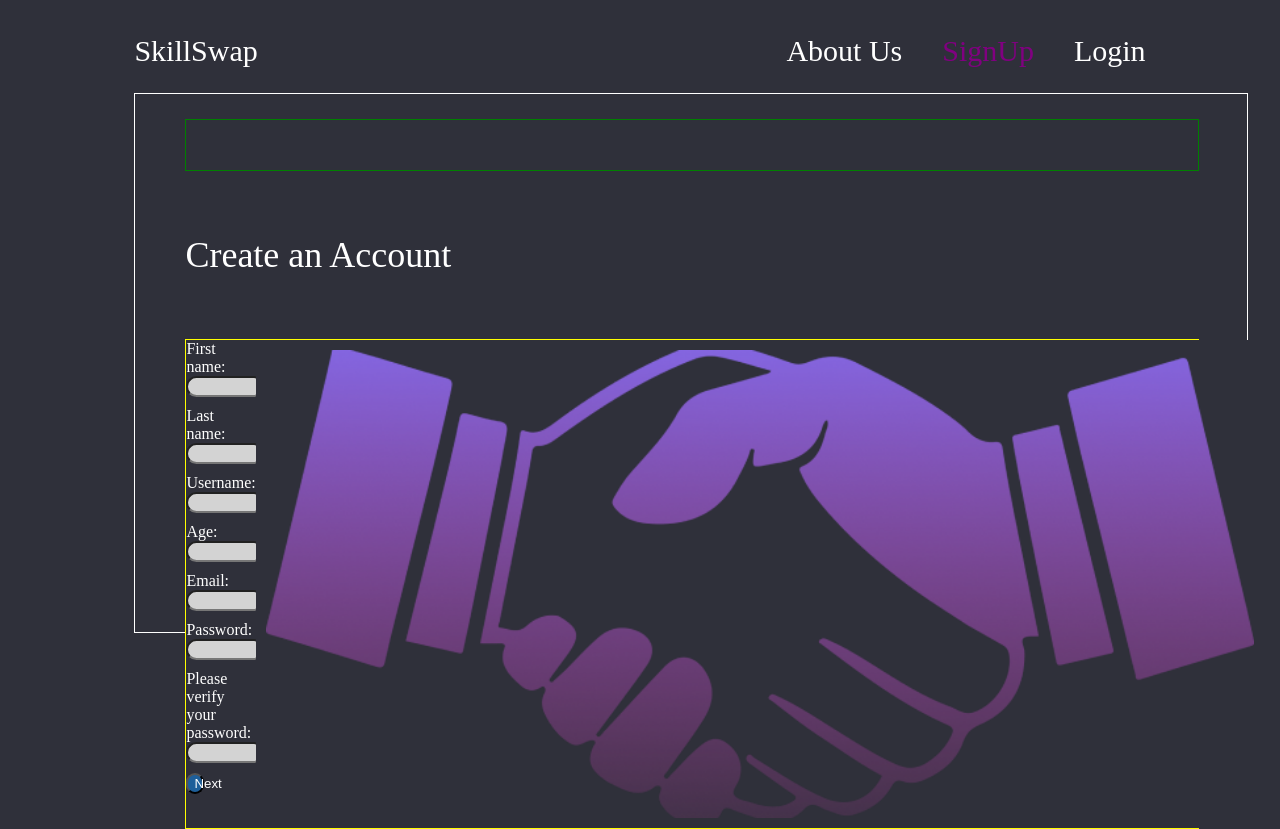
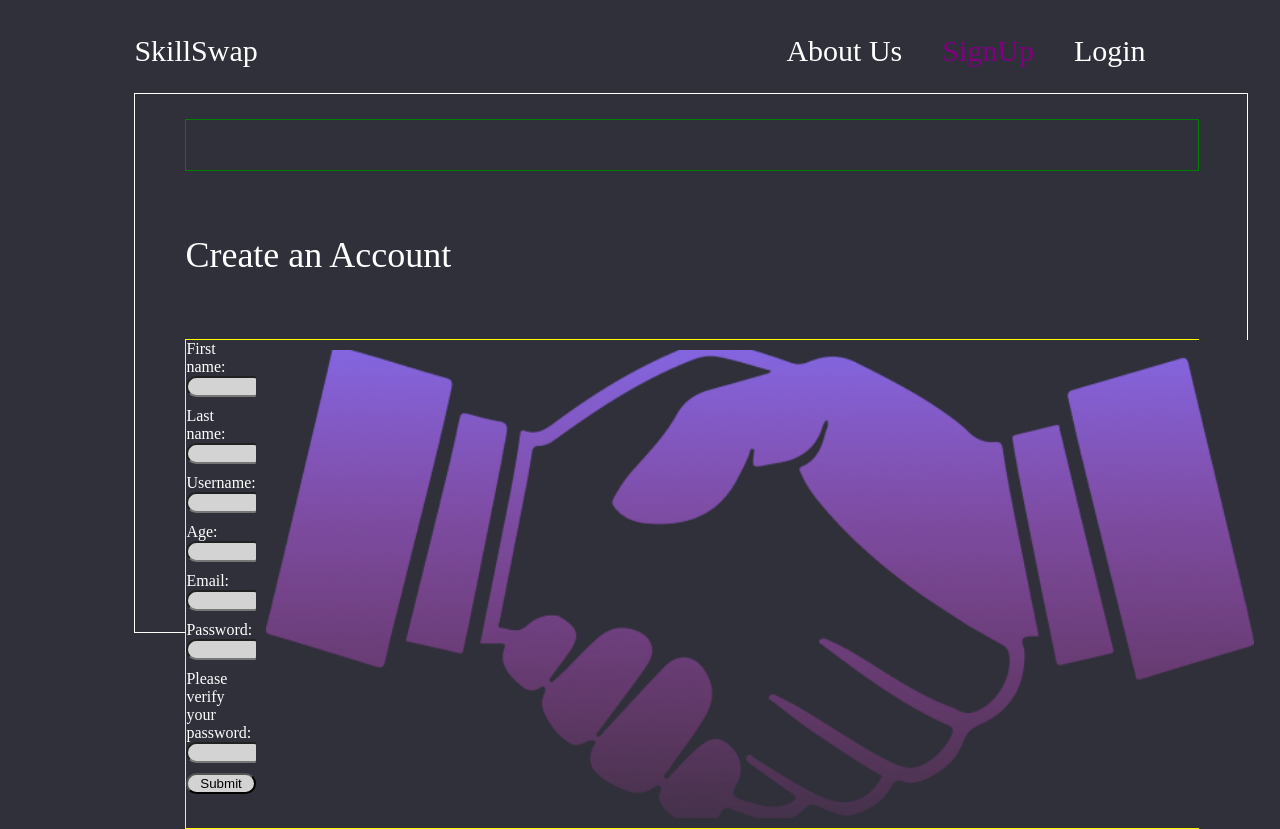
Before and after one commit to Adriana2288/skillswap-frontend, a React (Create React App) app: page /signup in a window 1280 px wide. Built offline with nearby package versions, Linux system fonts and the light colour scheme.

Commit message:
updated css

```diff
--- a/src/App.js
+++ b/src/App.js
@@ -36,14 +36,8 @@ import Profile from "./components/Profile";
 import LogIn from "./components/LogIn";
 import AboutUs from "./components/AboutUs";
 import Landing from "./components/LandingPage";
-import React, { useRef, useEffect } from "react";
-import {
-  BrowserRouter,
-  NavLink,
-  Switch,
-  Route,
-  useLocation,
-} from "react-router-dom";
+import React, { useRef } from "react";
+import { BrowserRouter, NavLink, Switch, Route } from "react-router-dom";
 import "./App.css";
 
 function App() {
@@ -123,11 +117,11 @@ function App() {
 }
 
 function AllRoutes({ hideMenu }) {
-  let location = useLocation();
+  /*let location = useLocation();
   useEffect(() => {
     hideMenu();
   }, [location]);
-
+  */
   return (
     <Switch>
       <Route path="/AboutUs" component={AboutUs}></Route>
--- a/src/components/LandingPage.js
+++ b/src/components/LandingPage.js
@@ -17,6 +17,7 @@ class Landing extends Component {
         </div>
 
         <div>
+          <a href="/signup">
             <button
               className="btn-signup"
               // style={buttonStyle}
@@ -25,6 +26,7 @@ class Landing extends Component {
               {" "}
               Begin Swapping
             </button>
+          </a>
         </div>
 
         <div>
--- a/src/components/SignUp.js
+++ b/src/components/SignUp.js
@@ -152,10 +152,7 @@ class Registration extends Component {
                 />
               </label>
               <br />
-
-              <button type="submit" value="Submit">
-                Next
-              </button>
+              <input type="submit" value="Submit" />
             </form>
           </div>
           <img className="logo" src={logo} alt="logo" />
```
Lines whose indentation alone changed are shown as unchanged.
